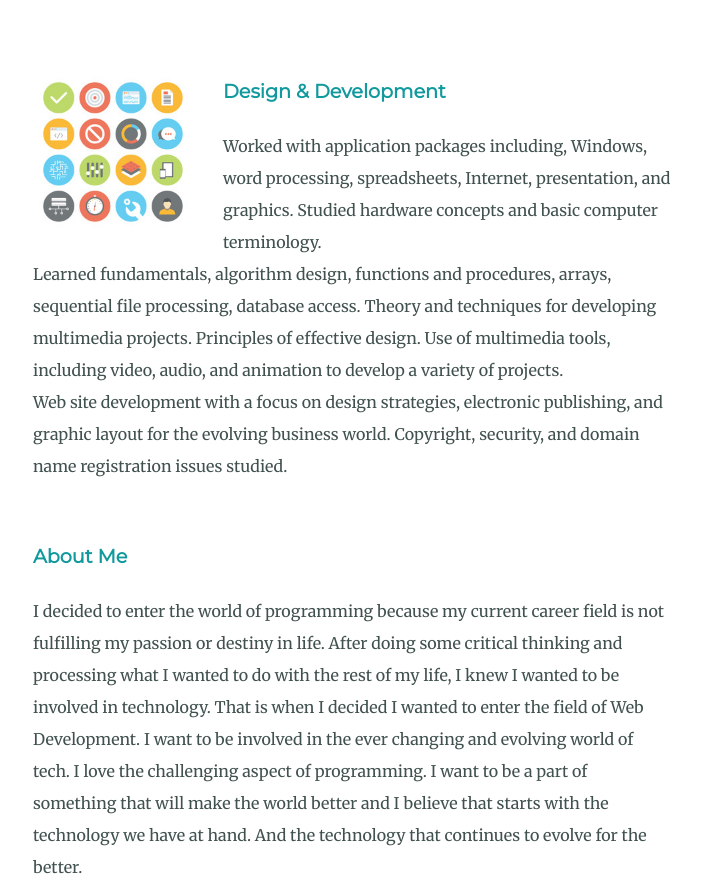
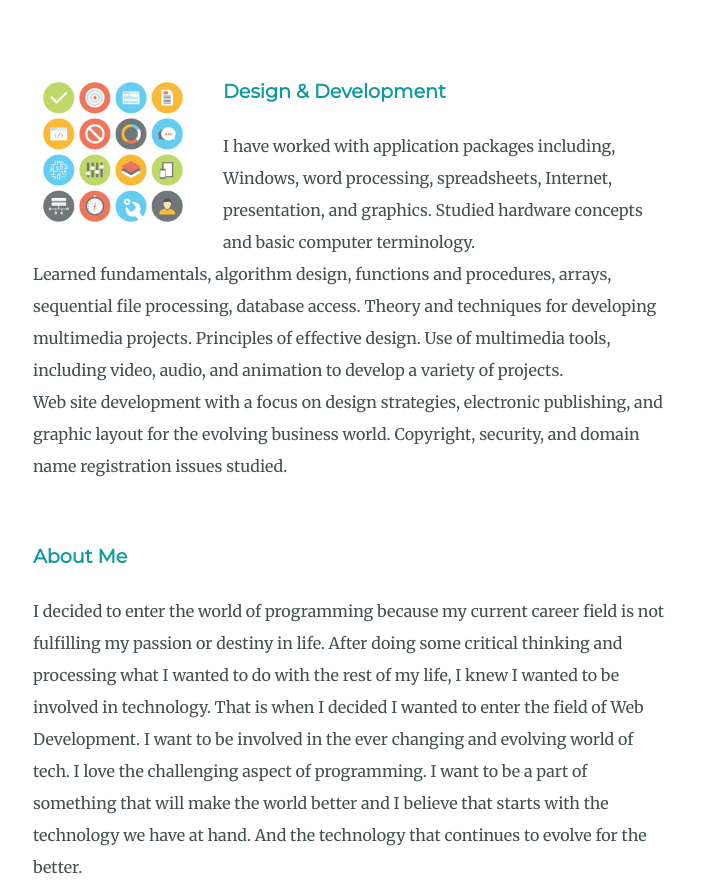
Before and after one commit to HopeH13/HopeHalsteadPortfolio, a plain HTML site: page index.html in a window 1280 px wide. Shown: the part 1460-2356 px from the top of the page, without its empty margins (287-988 px from the left). Drawn offline with Linux system fonts and the light colour scheme.

Commit message:
update design and dev section

```diff
--- a/index.html
+++ b/index.html
@@ -30,7 +30,7 @@
            <img class="development-img" src="coding.jpg" alt="developmentimage">
 
           <h3>Design & Development</h3>
-  <p>Worked with application packages including, Windows, word processing, spreadsheets, Internet, presentation, and graphics.
+  <p> I have worked with application packages including, Windows, word processing, spreadsheets, Internet, presentation, and graphics.
 Studied hardware concepts and basic computer terminology.
 <br>
 Learned fundamentals, algorithm design, functions and procedures, arrays, sequential file processing, database access.
```
